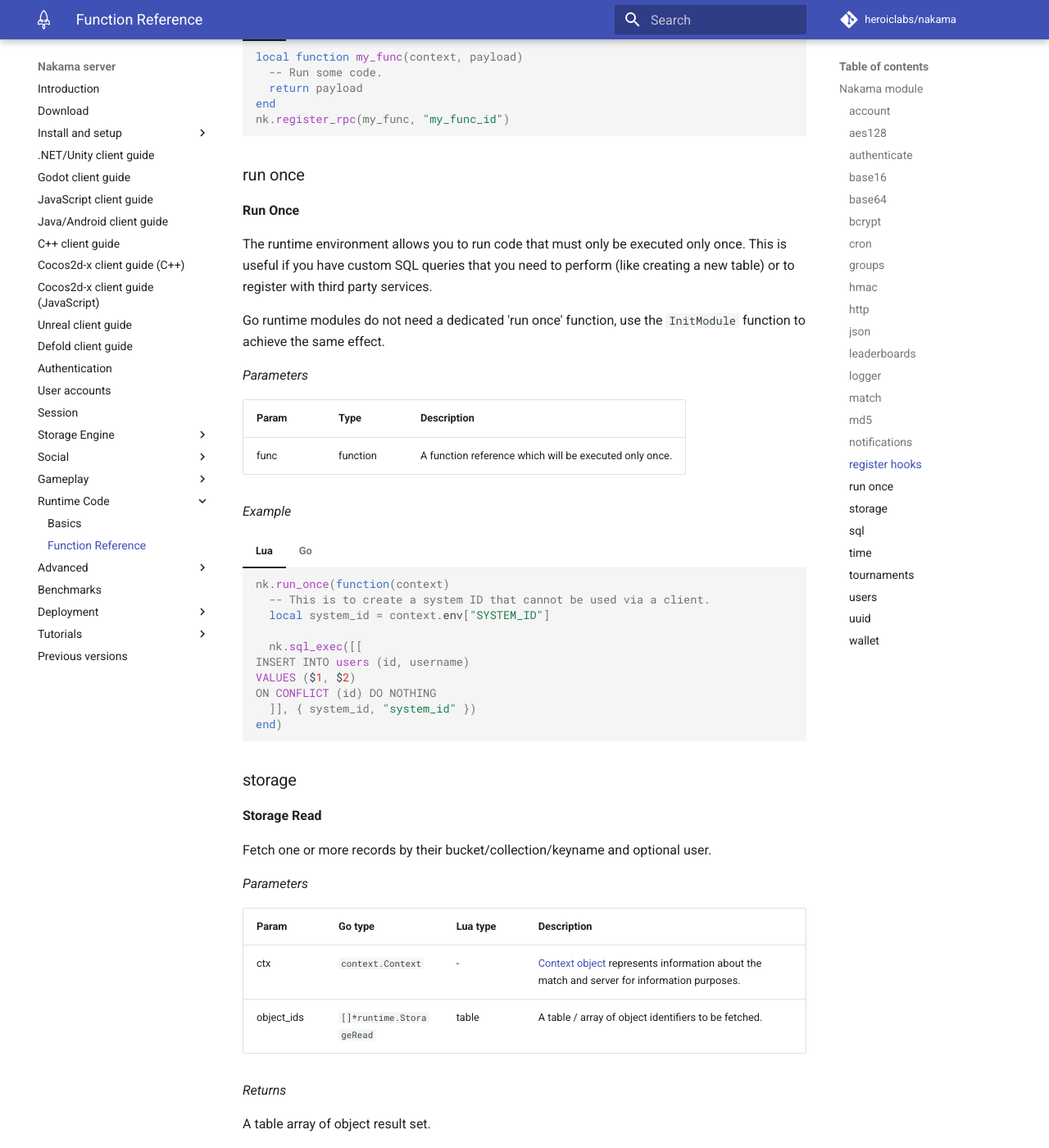
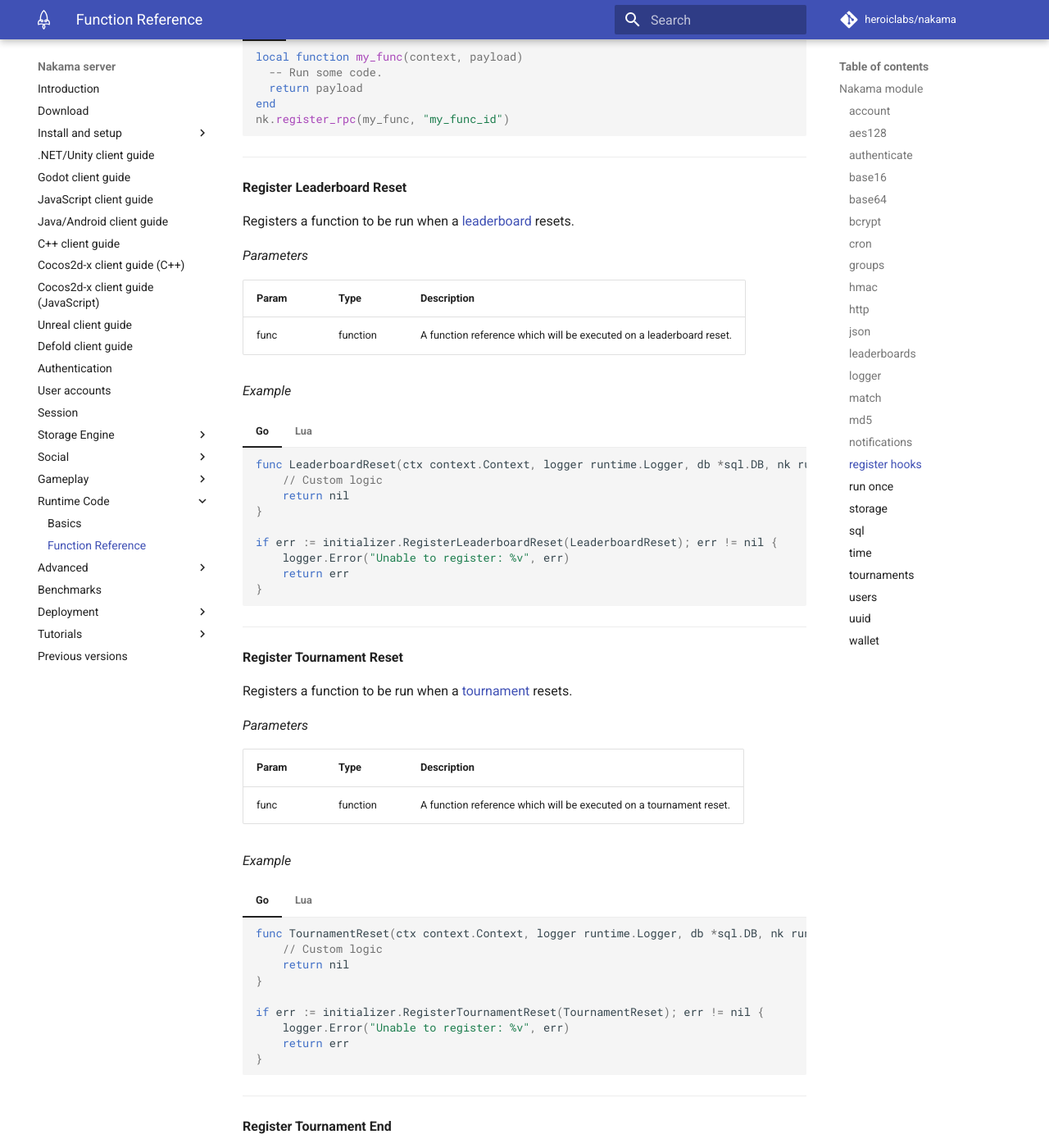
Before and after one commit to heroiclabs/nakama-docs, an MkDocs documentation site: the page built from docs/runtime-code-function-reference.md, in a window 1280 px wide and 1400 px high, scrolled down 37250 px. Shown: the whole window at 82% size. Built offline with MkDocs 1.6.1 and Material for MkDocs 9.7.7, drawn with Linux system fonts in a browser that asks for light colours; comment, search, counter and statistics services are not loaded; some of the changed text lies outside the part shown.

Commit message:
Add register tournament/leaderboard hooks reference

````diff
--- a/docs/runtime-code-function-reference.md
+++ b/docs/runtime-code-function-reference.md
@@ -1936,6 +1936,116 @@
 	  return err
 	}
 	```
+
+---
+
+__Register Leaderboard Reset__
+
+Registers a function to be run when a [leaderboard](runtime-code-function-reference.md#leaderboards) resets.
+
+_Parameters_
+
+| Param | Type | Description |
+| ----- | ---- | ----------- |
+| func | function | A function reference which will be executed on a leaderboard reset. |
+
+_Example_
+
+=== "Go"
+    ```go
+    func LeaderboardReset(ctx context.Context, logger runtime.Logger, db *sql.DB, nk runtime.NakamaModule, leaderboard runtime.Leaderboard, reset int64) error {
+        // Custom logic
+        return nil
+    }
+
+    if err := initializer.RegisterLeaderboardReset(LeaderboardReset); err != nil {
+        logger.Error("Unable to register: %v", err)
+        return err
+    }
+    ```
+
+=== "Lua"
+    ```lua
+    nk.register_leaderboard_reset(
+        function(ctx, leaderboard, reset) {
+            // Custom logic
+        }
+    )
+    ```
+
+---
+
+__Register Tournament Reset__
+
+Registers a function to be run when a [tournament](runtime-code-function-reference.md#tournaments) resets.
+
+_Parameters_
+
+| Param | Type | Description |
+| ----- | ---- | ----------- |
+| func | function | A function reference which will be executed on a tournament reset. |
+
+_Example_
+
+=== "Go"
+    ```go
+    func TournamentReset(ctx context.Context, logger runtime.Logger, db *sql.DB, nk runtime.NakamaModule, leaderboard runtime.Tournament, reset int64) error {
+        // Custom logic
+        return nil
+    }
+
+    if err := initializer.RegisterTournamentReset(TournamentReset); err != nil {
+        logger.Error("Unable to register: %v", err)
+        return err
+    }
+    ```
+
+=== "Lua"
+    ```lua
+    nk.register_tournament_reset(
+        function(ctx, tournament, t_end, reset) {
+            // Custom logic
+        }
+    )
+    ```
+
+---
+
+__Register Tournament End__
+
+Registers a function to be run when a [tournament](runtime-code-function-reference.md#tournaments) ends.
+
+_Parameters_
+
+| Param | Type | Description |
+| ----- | ---- | ----------- |
+| func | function | A function reference which will be executed on a tournament end. |
+
+_Example_
+
+=== "Go"
+    ```go
+    func TournamentEnd(ctx context.Context, logger runtime.Logger, db *sql.DB, nk runtime.NakamaModule, leaderboard runtime.Tournament, reset int64) error {
+        // Custom logic
+        return nil
+    }
+
+    if err := initializer.RegisterTournamentEnd(TournamentEnd); err != nil {
+        logger.Error("Unable to register: %v", err)
+        return err
+    }
+    ```
+
+=== "Lua"
+    ```lua
+    nk.register_tournament_end(
+        function(ctx, tournament, t_end, reset) {
+            // Custom logic
+        }
+    )
+    ```
+
+---
 
 ### run once
 
````
